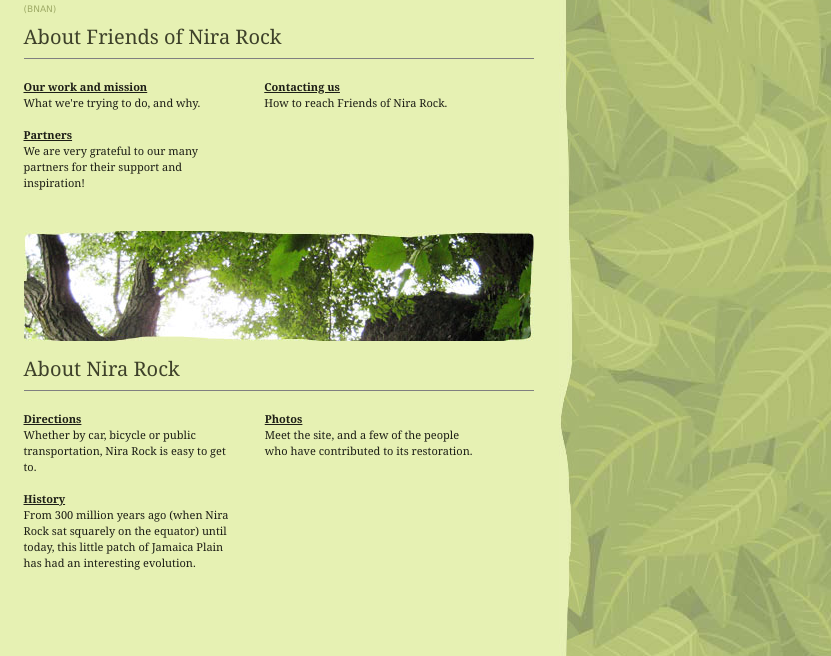
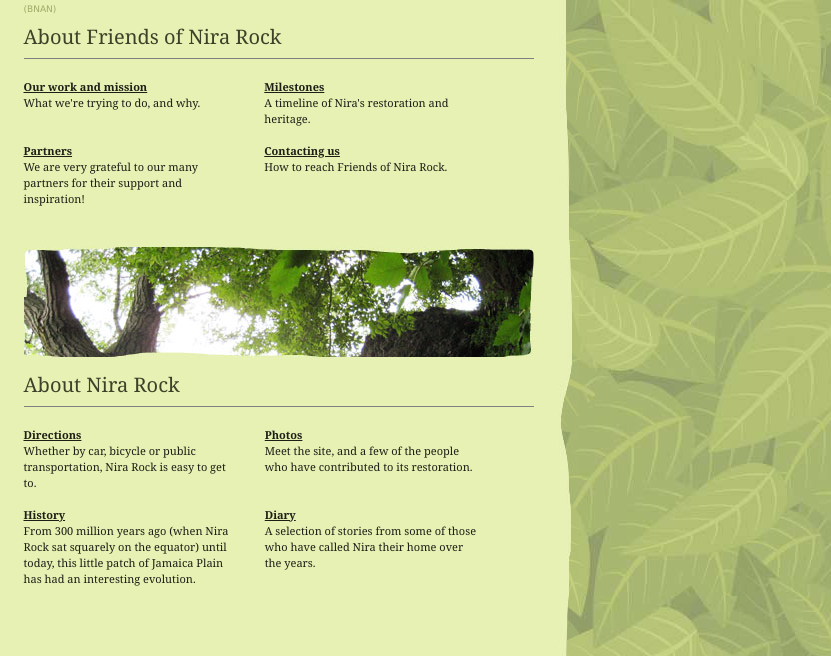
Before and after one commit to dechristopher/nirarock.com, a plain HTML site: page pages/about_friends.html in a window 1280 px wide. Shown: the part 144-800 px from the top of the page, 449-1280 px from the left. Drawn offline with Linux system fonts and the light colour scheme.

Commit message:
Added missing links in about pages

```diff
--- a/pages/about_friends.html
+++ b/pages/about_friends.html
@@ -111,8 +111,8 @@
 								do, and why.
 							</td>
 							<td width="30">&nbsp;</td>
-							<td width="220"><span class="textbold"><a href="contact.html">Contacting us</a></span><br/>How
-								to reach Friends of Nira Rock.
+							<td width="220"><span class="textbold"><a href="milestones.html">Milestones</a></span><br/>A
+								timeline of Nira's restoration and heritage.
 							</td>
 							<td width="60">&nbsp;</td>
 						</tr>
@@ -124,7 +124,9 @@
 								are very grateful to our many partners for their support and inspiration!
 							</td>
 							<td width="30">&nbsp;</td>
-							<td width="220">&nbsp;</td>
+							<td width="220"><span class="textbold"><a href="contact.html">Contacting us</a></span><br/>How
+								to reach Friends of Nira Rock.
+							</td>
 							<td width="60">&nbsp;</td>
 						</tr>
 					</table>
@@ -133,34 +135,6 @@
 					<div class="head1">About Nira Rock
 						<hr size="1" noshade></hr>
 					</div>
-					<!--<table width="510" border="0" cellspacing="0" cellpadding="0" class="text">
-						<tr valign="top">
-							<td width="220"><span class="textbold"><a href="directions.html">Directions</a></span><br/>
-							Whether by car, bicycle or public transportation, Nira Rock is easy to get to.</td>
-							<td width="30">&nbsp;</td>
-							<td width="220"><span class="textbold"><a href="diary.html">Diary</a></span><br/>Our diary about life on the rock.</td>
-							<td width="60">&nbsp;</td>
-						</tr>
-						<tr>
-							<td height="15" colspan="4">&nbsp;</td>
-						</tr>
-						<tr valign="top">
-							<td width="220"><span class="textbold"><a href="history.html">History</a></span><br/>From 300 million years ago (when Nira Rock sat squarely on the equator) until today, this little patch of Jamaica Plain has had an interesting evolution.</td>
-							<td width="30">&nbsp;</td>
-							<td width="220"><span class="textbold"><a href="milestones.html">Milestones</a></span><br/>
-							There's a lot going on at Nira Rock. Every once in a while, we like to stop and take note.</td>
-							<td width="60">&nbsp;</td>
-						</tr>
-						<tr>
-							<td height="15" colspan="4">&nbsp;</td>
-						</tr>
-						<tr valign="top">
-							<td width="220"><span class="textbold"><a href="photos.html">Photos</a></span><br/>                                Meet the site, and a few of the people who have contributed to its restoration.</td>
-							<td width="30">&nbsp;</td>
-							<td width="220">&nbsp;</td>
-							<td width="60">&nbsp;</td>
-						</tr>
-					</table>-->
 					<table width="510" border="0" cellspacing="0" cellpadding="0" class="text">
 						<tr valign="top">
 							<td width="220"><span class="textbold"><a href="directions.html">Directions</a></span><br/>
@@ -181,7 +155,9 @@
 								little patch of Jamaica Plain has had an interesting evolution.
 							</td>
 							<td width="30">&nbsp;</td>
-							<td width="220">&nbsp;</td>
+							<td width="220"><span class="textbold"><a href="diary.html">Diary</a></span><br/>A selection
+								of stories from some of those who have called Nira their home over the years.
+							</td>
 							<td width="60">&nbsp;</td>
 						</tr>
 					</table>
```
Also changed, not shown: pages/about_nira.html (+8 -4 lines).
